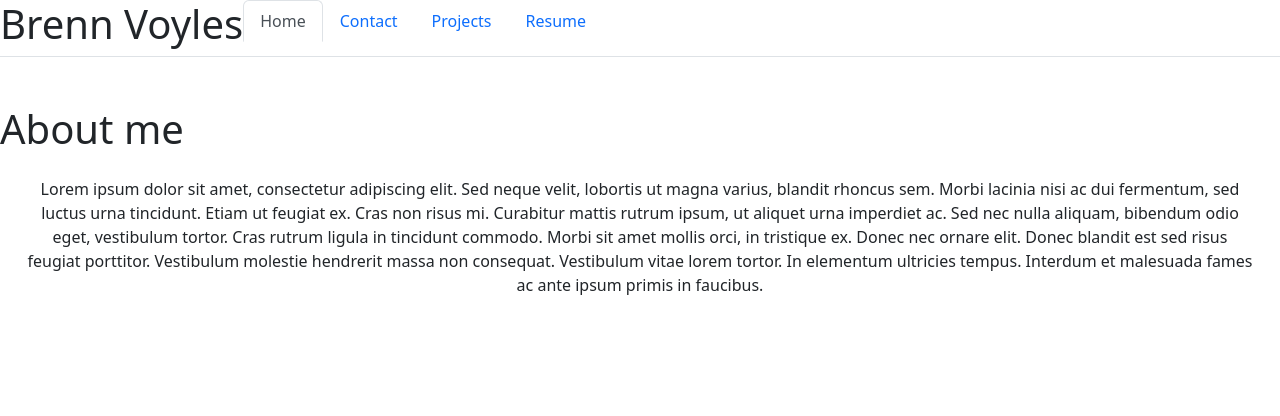
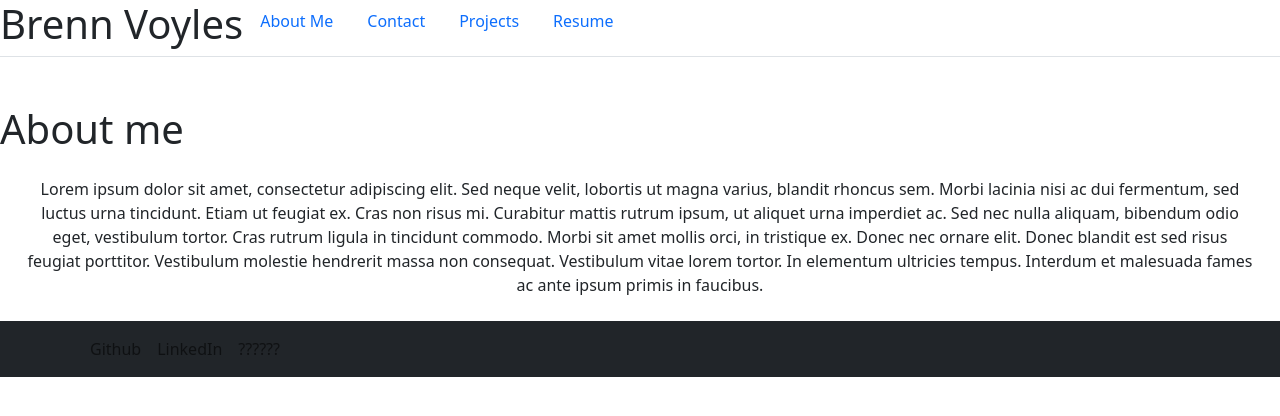
Before and after one commit to brennaveir/react-portfolio, a React (Create React App) app: page / in a window 1280 px wide. Shown: the top 416 px of the page. Built offline with nearby package versions, Linux system fonts and the light colour scheme.

Commit message:
added footer, changed home to 'about me'

```diff
--- /dev/null
+++ b/src/components/Footer.js
@@ -0,0 +1,23 @@
+import React from 'react';
+import Container from 'react-bootstrap/Container';
+import Nav from 'react-bootstrap/Nav';
+import Navbar from 'react-bootstrap/Navbar';
+
+function Footer() {
+    return (
+        <footer>
+            <Navbar className="text-center" bg="dark" variant="light">
+                <Container>
+                 <Nav className="footer">
+                        <Nav.Link href="https://github.com/brennaveir">Github</Nav.Link>
+                        <Nav.Link href="https://www.linkedin.com/feed/">LinkedIn</Nav.Link>
+                        <Nav.Link href="#pricing">??????</Nav.Link>
+                    </Nav>
+                </Container>
+            </Navbar>
+        </footer>
+
+    );
+}
+
+export default Footer;
--- a/src/components/NavTabs.js
+++ b/src/components/NavTabs.js
@@ -7,11 +7,11 @@ function NavTabs({ currentPage, handlePageChange }) {
       <h1>Brenn Voyles</h1>
       <li className="nav-item">
         <a
-          href="#home"
-          onClick={() => handlePageChange('Home')}
-          className={currentPage === 'Home' ? 'nav-link active' : 'nav-link'}
+          href="#aboutMe"
+          onClick={() => handlePageChange('About Me')}
+          className={currentPage === 'About Me' ? 'nav-link active' : 'nav-link'}
         >
-          Home
+          About Me
         </a>
       </li>
       <li className="nav-item">
--- a/src/components/PortfolioContainer.js
+++ b/src/components/PortfolioContainer.js
@@ -1,17 +1,18 @@
 import React, { useState } from 'react';
 import NavTabs from './NavTabs';
-import Home from './pages/Home';
+import AboutMe from './pages/AboutMe';
 import Projects from './pages/Projects';
 import Resume from './pages/Resume';
 import Contact from './pages/Contact';
+import Footer from './Footer'
 
 export default function PortfolioContainer() {
-  const [currentPage, setCurrentPage] = useState('Home');
+  const [currentPage, setCurrentPage] = useState('AboutMe');
 
 
   const renderPage = () => {
-    if (currentPage === 'Home') {
-      return <Home />;
+    if (currentPage === 'AboutMe') {
+      return <AboutMe />;
     }
     if (currentPage === 'Projects') {
       return <Projects />;
@@ -28,6 +29,7 @@ export default function PortfolioContainer() {
     <div>
       <NavTabs currentPage={currentPage} handlePageChange={handlePageChange} />
       {renderPage()}
+      <Footer />
     </div>
   );
 }
--- a/src/components/pages/Home.js
+++ b/src/components/pages/AboutMe.js
@@ -1,6 +1,6 @@
 import React from 'react';
 
-export default function Home() {
+export default function AboutMe() {
   return (
     <div>
       <h1 className="mt-5 ">About me</h1>
```
